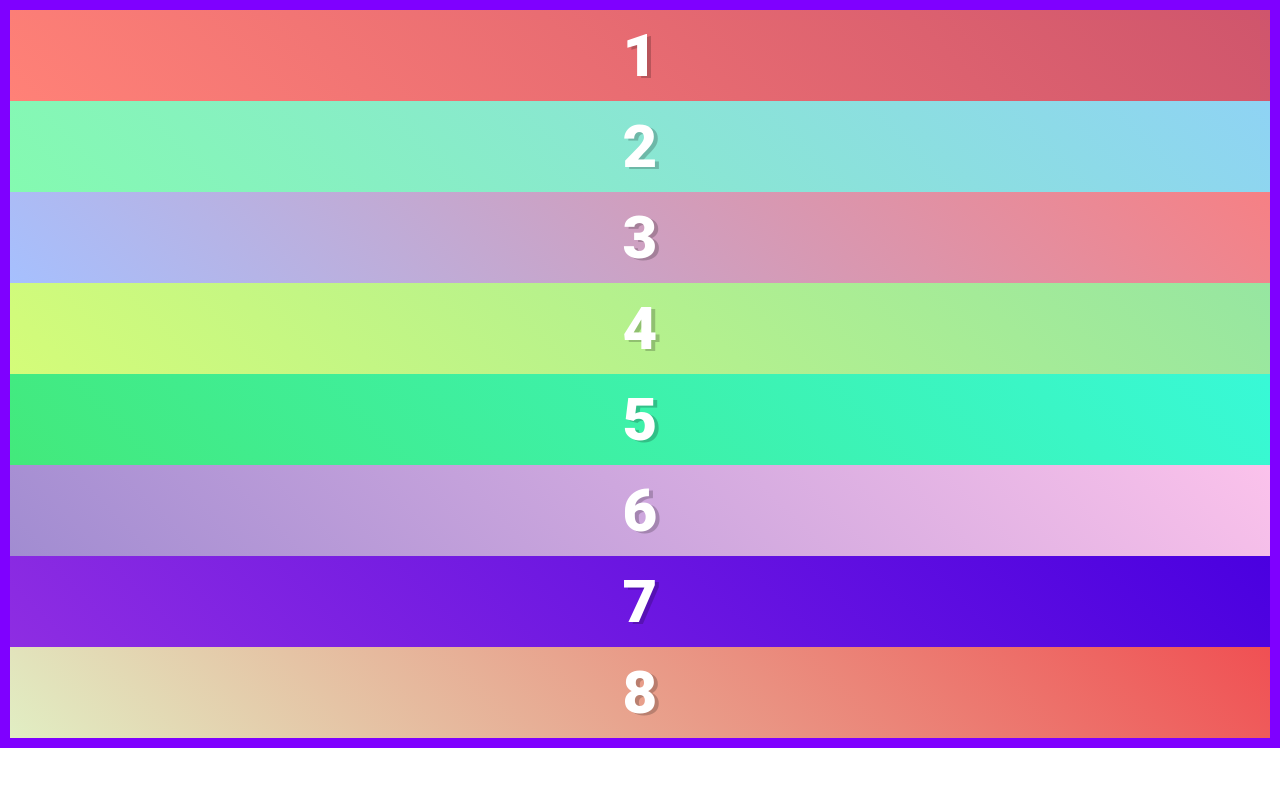
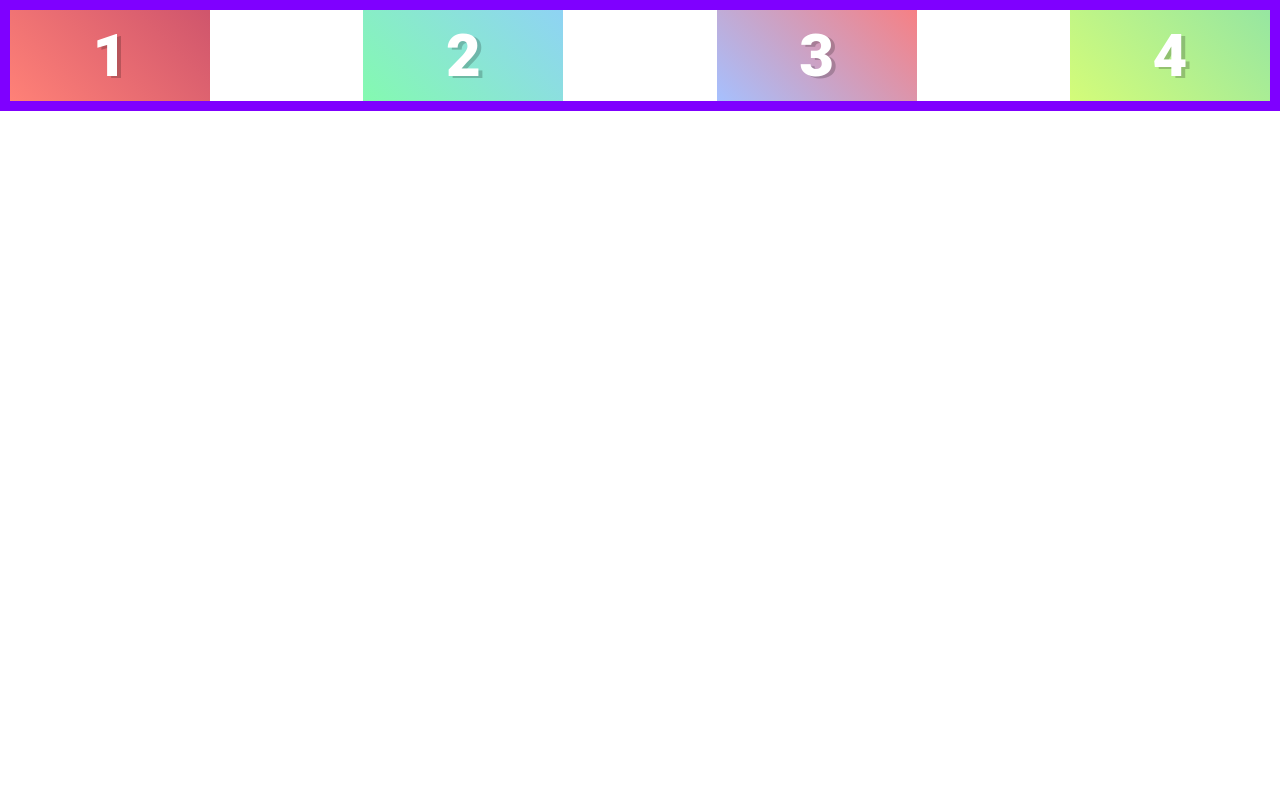
Before and after one commit to vladmitroshin/flexbox-basics, a plain HTML site: page index.html in a window 1280 px wide. Drawn offline with Linux system fonts and the light colour scheme.

Commit message:
Experiment with justify-content

```diff
--- a/index.html
+++ b/index.html
@@ -15,10 +15,10 @@
         <div class="flex-item item-2">2</div>
         <div class="flex-item item-3">3</div>
         <div class="flex-item item-4">4</div>
-        <div class="flex-item item-5">5</div>
+        <!-- <div class="flex-item item-5">5</div>
         <div class="flex-item item-6">6</div>
         <div class="flex-item item-7">7</div>
-        <div class="flex-item item-8">8</div>
+        <div class="flex-item item-8">8</div> -->
     </div>
 </body>
 
--- a/scss/style.scss
+++ b/scss/style.scss
@@ -33,3 +33,22 @@ $gradient-colors-second: #cf556c, #8fd3f4, #f68084, #96e6a1, #38f9d7, #fbc2eb,
     );
   }
 }
+
+.flex-container {
+  display: flex;
+  // flex-flow: column wrap; // flex-direction and flex-wrap
+
+  // flex-direction: column;
+  // min-height: 100vh;
+
+  // justify-content: start;
+  // justify-content: end;
+  // justify-content: center;
+  justify-content: space-between;
+  // justify-content: space-around;
+  // justify-content: space-evenly;
+}
+
+.flex-item {
+  width: 200px;
+}
```
Also changed, not shown: css/style.min.css.
